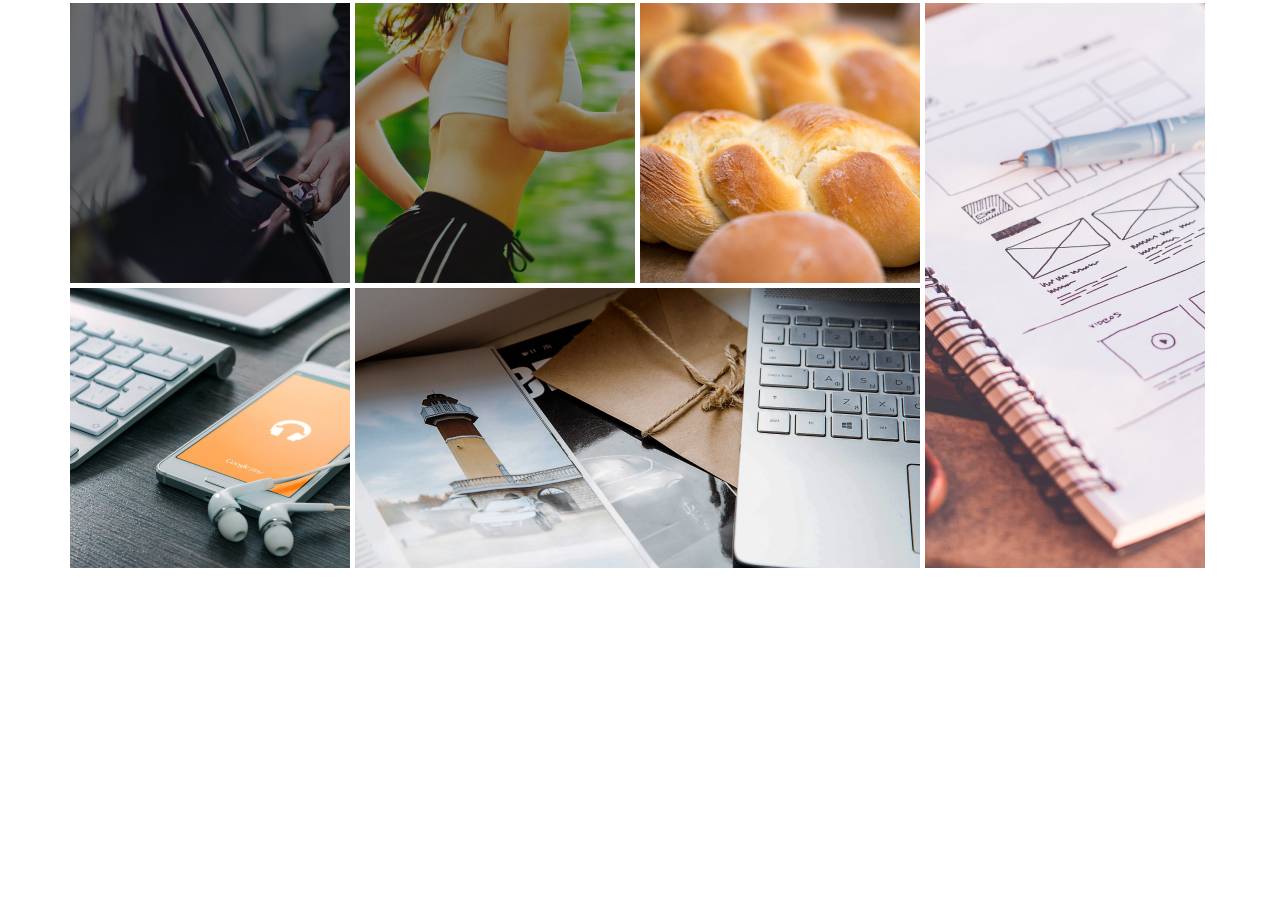
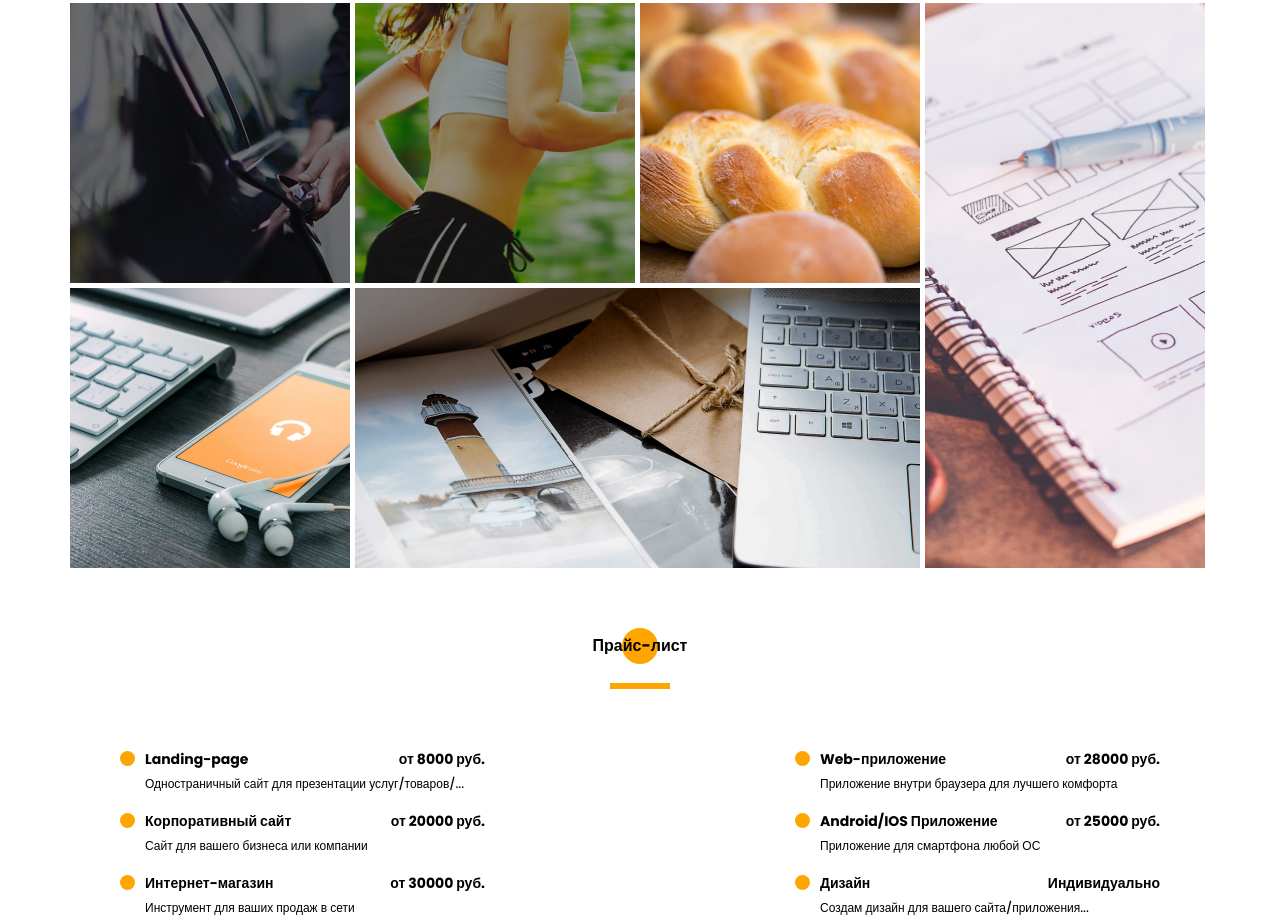
Before and after one commit to romanannaev/portfolio, a website: page src/index.html in a window 1280 px wide. Shown: the part 3631-4551 px from the top of the page. Before the commit the page ends 4199 px from the top, so only its background shows below. Drawn offline with nearby package versions, Linux system fonts and the light colour scheme; files that its build step writes are made by us from their sources; files whose address does not match are found by name.

Commit message:
prices section

```diff
--- a/src/index.html
+++ b/src/index.html
@@ -378,6 +378,47 @@
             </div>
         </div>
     </section>
+
+    <section class="prices">
+        <div class="container">
+            <h2 class="title title_fz16 title_section">Прайс-лист</h2>
+            <div class="divider"></div>
+
+            <div class="prices__wrapper">
+                <div class="prices__item">
+                    <div class="title title_fz14">Landing-page</div>
+                    <div class="prices__item-value title title_fz14">от 8000 руб.</div>
+                    <div class="prices__item-descr">Одностраничный сайт для презентации услуг/товаров/...</div>
+                </div>
+                <div class="prices__item">
+                    <div class="title title_fz14">Web-приложение</div>
+                    <div class="prices__item-value title title_fz14">от 28000 руб.</div>
+                    <div class="prices__item-descr">Приложение внутри браузера для лучшего комфорта</div>
+                </div>
+                <div class="prices__item">
+                    <div class="title title_fz14">Корпоративный сайт</div>
+                    <div class="prices__item-value title title_fz14">от 20000 руб.</div>
+                    <div class="prices__item-descr">Сайт для вашего бизнеса или компании</div>
+                </div>
+                <div class="prices__item">
+                    <div class="title title_fz14">Android/IOS Приложение</div>
+                    <div class="prices__item-value title title_fz14">от 25000 руб.</div>
+                    <div class="prices__item-descr">Приложение для смартфона любой ОС</div>
+                </div>
+                <div class="prices__item">
+                    <div class="title title_fz14">Интернет-магазин</div>
+                    <div class="prices__item-value title title_fz14">от 30000 руб.</div>
+                    <div class="prices__item-descr">Инструмент для ваших продаж в сети</div>
+                </div>
+                <div class="prices__item">
+                    <div class="title title_fz14">Дизайн</div>
+                    <div class="prices__item-value title title_fz14">Индивидуально</div>
+                    <div class="prices__item-descr">Создам дизайн для вашего сайта/приложения...</div>
+                </div>
+            </div>
+        </div>
+    </section>
+
     <script src="js/script.js"></script>
 </body>
 </html>
--- /dev/null
+++ b/src/sass/blocks/_prices.scss
@@ -0,0 +1,41 @@
+.prices {
+    margin-top: 66px;
+
+    &__wrapper {
+        padding: 60px 50px 0 50px;
+        display: grid;
+        grid-template: repeat(3, minmax(45px, auto)) / repeat(2, 365px);
+        grid-auto-rows: minmax(45px, auto);
+        row-gap: 15px;
+        justify-content: space-between;
+    }
+
+    &__item {
+        position: relative;
+        padding-left: 25px;
+        display: grid;
+        grid-template: repeat(2, minmax(21px, auto)) / repeat(2, auto);
+        row-gap: 5px;
+
+        &:before {
+            content: '';
+            position: absolute;
+            width: 15px;
+            height: 15px;
+            top: 2px;
+            border-radius: 100%;
+            background-color: $main-color;
+        }
+
+        &-value {
+            justify-self: flex-end;
+        }
+
+        &-descr {
+            font-weight: 500;
+            font-size: 12px;
+            line-height: 18px;
+            grid-column: 1/3;
+        }
+    }
+}
--- a/src/sass/style.scss
+++ b/src/sass/style.scss
@@ -36,3 +36,4 @@
 @import 'blocks/resume';
 @import 'blocks/skills';
 @import 'blocks/portfolio';
+@import 'blocks/prices';
```
Also changed, not shown: dist/css/style.min.css, dist/index.html.
